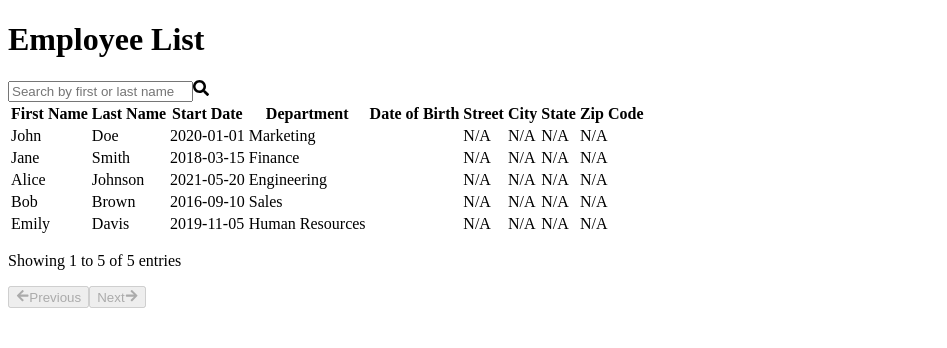
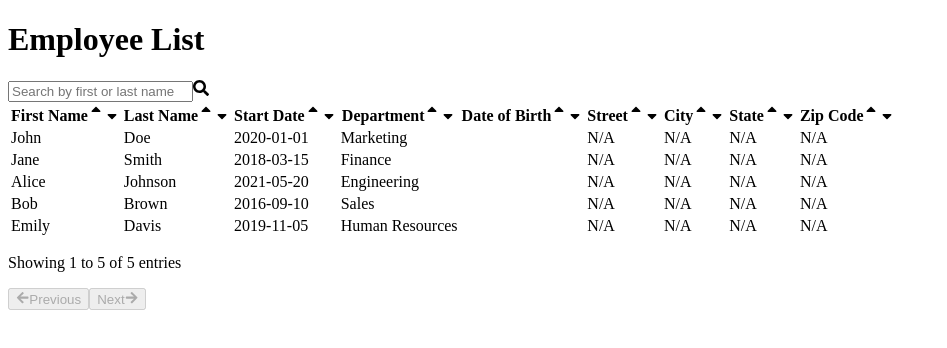
Before and after one commit to youtlane/wealthHealth, a Next.js app in the folder hrnet-react/: page /allEmployee in a window 1280 px wide. Shown: the top 348 px of the page, without its empty margins (0-947 px from the left). Built offline with nearby package versions, Linux system fonts and the light colour scheme.

Commit message:
feat: add icon to the titles of the table

```diff
--- a/hrnet-react/src/app/allEmployee/page.jsx
+++ b/hrnet-react/src/app/allEmployee/page.jsx
@@ -2,7 +2,7 @@
 
 import React, { useState } from 'react';
 import { useSelector } from 'react-redux';
-import { FaSearch, FaArrowLeft, FaArrowRight } from 'react-icons/fa'; // Import icons
+import { FaSearch, FaArrowLeft, FaArrowRight, FaSortUp, FaSortDown } from 'react-icons/fa';
 
 const AllEmployee = () => {
   // Use the useSelector hook to access the employees from the Redux store
@@ -61,15 +61,51 @@ const AllEmployee = () => {
         <table className="min-w-full bg-white border border-gray-200 shadow-md rounded-lg overflow-hidden">
           <thead className="bg-indigo-100">
             <tr>
-              <th className="py-3 px-4 text-left text-sm font-medium text-gray-600 border-b">First Name</th>
-              <th className="py-3 px-4 text-left text-sm font-medium text-gray-600 border-b">Last Name</th>
-              <th className="py-3 px-4 text-left text-sm font-medium text-gray-600 border-b">Start Date</th>
-              <th className="py-3 px-4 text-left text-sm font-medium text-gray-600 border-b">Department</th>
-              <th className="py-3 px-4 text-left text-sm font-medium text-gray-600 border-b">Date of Birth</th>
-              <th className="py-3 px-4 text-left text-sm font-medium text-gray-600 border-b">Street</th>
-              <th className="py-3 px-4 text-left text-sm font-medium text-gray-600 border-b">City</th>
-              <th className="py-3 px-4 text-left text-sm font-medium text-gray-600 border-b">State</th>
-              <th className="py-3 px-4 text-left text-sm font-medium text-gray-600 border-b">Zip Code</th>
+              <th className="py-3 px-4 text-left text-sm font-medium text-gray-600 border-b">
+                First Name
+                <FaSortUp className="inline ml-1" />
+                <FaSortDown className="inline ml-1" />
+              </th>
+              <th className="py-3 px-4 text-left text-sm font-medium text-gray-600 border-b">
+                Last Name
+                <FaSortUp className="inline ml-1" />
+                <FaSortDown className="inline ml-1" />
+              </th>
+              <th className="py-3 px-4 text-left text-sm font-medium text-gray-600 border-b">
+                Start Date
+                <FaSortUp className="inline ml-1" />
+                <FaSortDown className="inline ml-1" />
+              </th>
+              <th className="py-3 px-4 text-left text-sm font-medium text-gray-600 border-b">
+                Department
+                <FaSortUp className="inline ml-1" />
+                <FaSortDown className="inline ml-1" />
+              </th>
+              <th className="py-3 px-4 text-left text-sm font-medium text-gray-600 border-b">
+                Date of Birth
+                <FaSortUp className="inline ml-1" />
+                <FaSortDown className="inline ml-1" />
+              </th>
+              <th className="py-3 px-4 text-left text-sm font-medium text-gray-600 border-b">
+                Street
+                <FaSortUp className="inline ml-1" />
+                <FaSortDown className="inline ml-1" />
+              </th>
+              <th className="py-3 px-4 text-left text-sm font-medium text-gray-600 border-b">
+                City
+                <FaSortUp className="inline ml-1" />
+                <FaSortDown className="inline ml-1" />
+              </th>
+              <th className="py-3 px-4 text-left text-sm font-medium text-gray-600 border-b">
+                State
+                <FaSortUp className="inline ml-1" />
+                <FaSortDown className="inline ml-1" />
+              </th>
+              <th className="py-3 px-4 text-left text-sm font-medium text-gray-600 border-b">
+                Zip Code
+                <FaSortUp className="inline ml-1" />
+                <FaSortDown className="inline ml-1" />
+              </th>
             </tr>
           </thead>
           <tbody>
```
